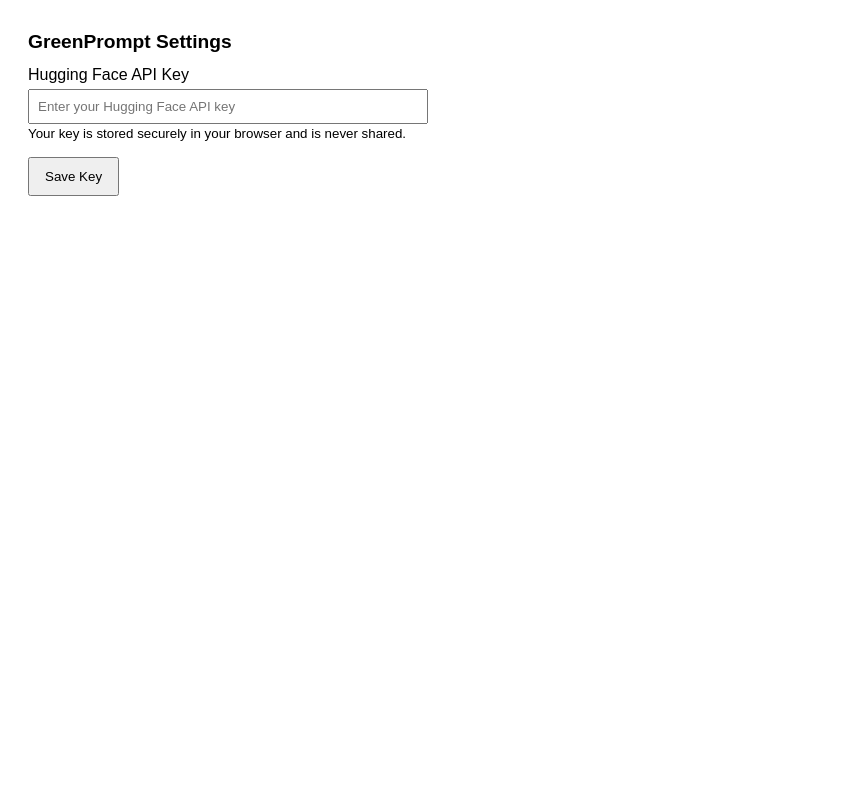
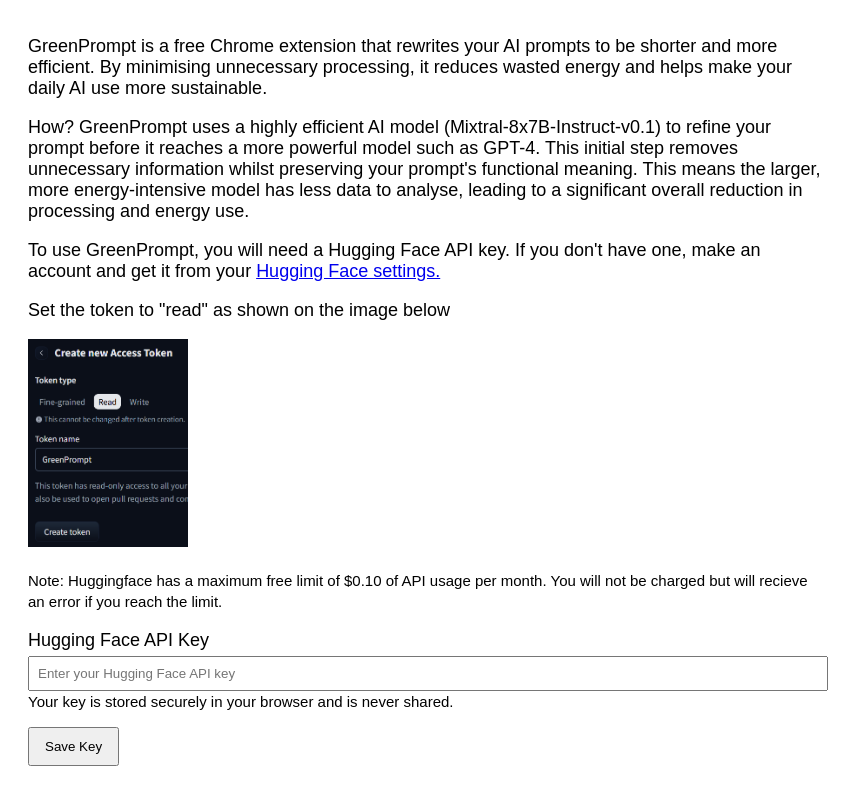
Before and after one commit to LaurencePy/GreenPromptV2, a website built with webpack: page options.html in a window 1280 px wide. Shown: the whole page, without its empty margins (0-863 px from the left). Built offline with nearby package versions, Linux system fonts and the light colour scheme; some packages are replaced by stand-ins of ours.

Commit message:
tutorial, cleanup

```diff
--- a/content.js
+++ /dev/null
@@ -1,2 +0,0 @@
-
-console.log("GreenPrompt content script loaded.");
--- a/options.html
+++ b/options.html
@@ -5,8 +5,9 @@
     <style>
         body {
             font-family: sans-serif;
+            font-size: large;
             padding: 10px 20px;
-            width: 400px;
+            width: 800px;
         }
         h1 {
             font-size: 1.2em;
@@ -31,7 +32,6 @@
             margin-top: 10px;
             font-weight: bold;
         }
-        /* Toggle switch styles */
         .toggle-container {
             margin-top: 15px;
             display: flex;
@@ -43,7 +43,15 @@
     </style>
 </head>
 <body>
-    <h1>GreenPrompt Settings</h1>
+    <p>GreenPrompt is a free Chrome extension that rewrites your AI prompts to be shorter and more efficient. By minimising unnecessary processing, it reduces wasted energy and helps make your daily AI use more sustainable.</p>
+    <p>How? GreenPrompt uses a highly efficient AI model (Mixtral-8x7B-Instruct-v0.1) to refine your prompt before it reaches a more powerful model such as GPT-4. This initial step removes unnecessary information whilst preserving your prompt's functional meaning. This means the larger, more energy-intensive model has less data to analyse, leading to a significant overall reduction in processing and energy use.</p>
+
+    <p>To use GreenPrompt, you will need a Hugging Face API key. If you don't have one, make an account and get it from your <a href="https://huggingface.co/settings/tokens" target="_blank">Hugging Face settings.</p></a>
+    <p>Set the token to "read" as shown on the image below</p>
+    <img src="/icons/get key.png" alt="Hugging Face API Key Settings" style="height: 20%; width: 20%; max-width: 400px;">
+    <p></p>
+    <small>Note: Huggingface has a maximum free limit of $0.10 of API usage per month. You will not be charged but will recieve an error if you reach the limit.</small>
+    <p></p>
     <div class="form-group">
         <label for="api-key">Hugging Face API Key</label>
         <input type="password" id="api-key" placeholder="Enter your Hugging Face API key">
@@ -57,7 +65,6 @@
 
     <button id="save-btn">Save Key</button>
     <div id="status"></div>
-
     <script src="options.js"></script>
 </body>
 </html>
```
Also changed, not shown: popup.html (+2 -2 lines), dist/icons/get key.png (added), dist/options.html, dist/popup.html, icons/get key.png (added), 1 other file.
